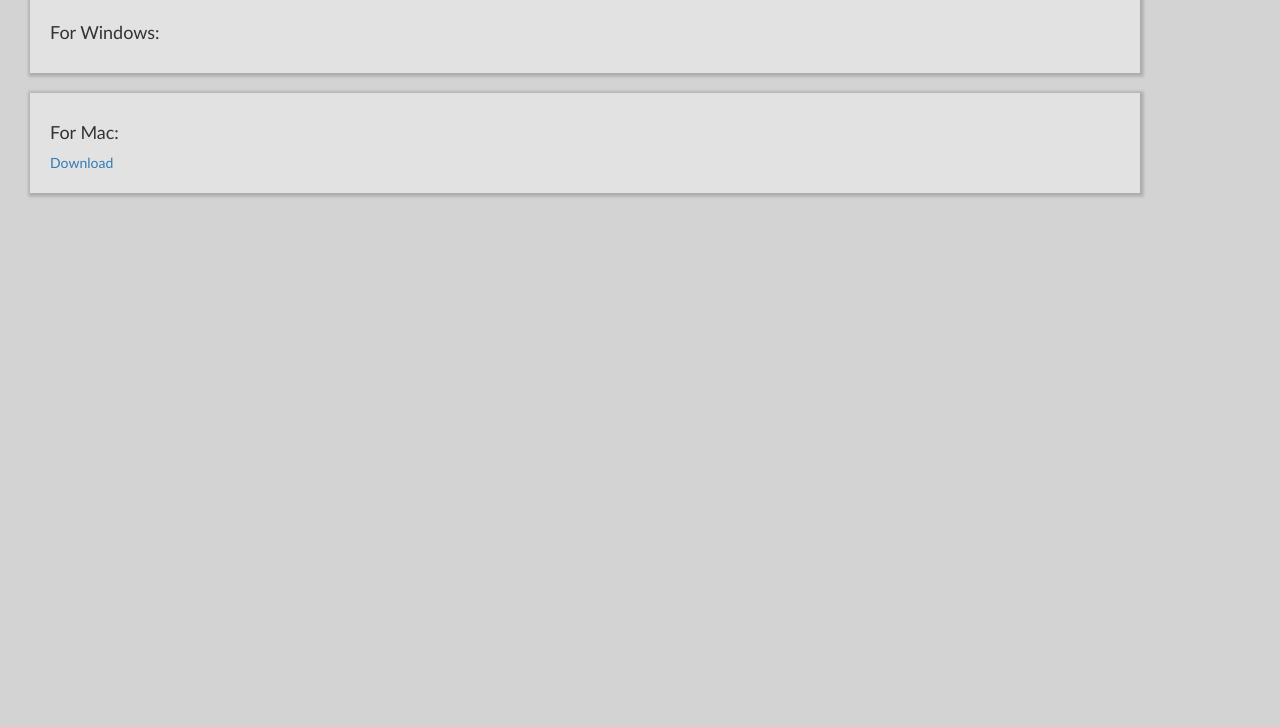
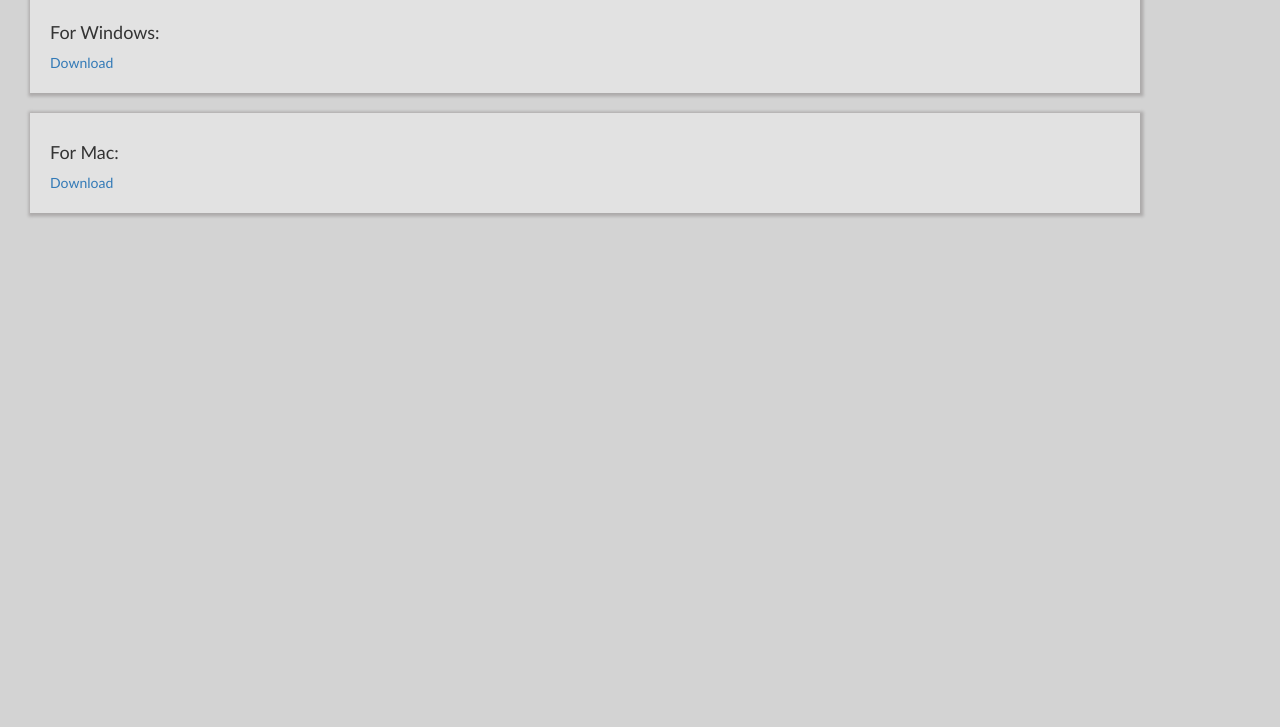
Before and after one commit to breakingVAD/TraineeInterface, a plain HTML site: page instructorInterface/downloadPage.html in a window 1280 px wide. Shown: the part 73-800 px from the top of the page. Drawn offline with nearby package versions, Linux system fonts and the light colour scheme.

Commit message:
added second download link

```diff
--- a/instructorInterface/downloadPage.html
+++ b/instructorInterface/downloadPage.html
@@ -14,6 +14,7 @@
     <h3>Download Echo Simulation Program:</h3>
     <div class="box">
         <h4>For Windows:</h4>
+        <a href = "BreakingVADEchoSimulation.zip" download> Download </a>
     </div>
     <br>
     <div class="box">
```
